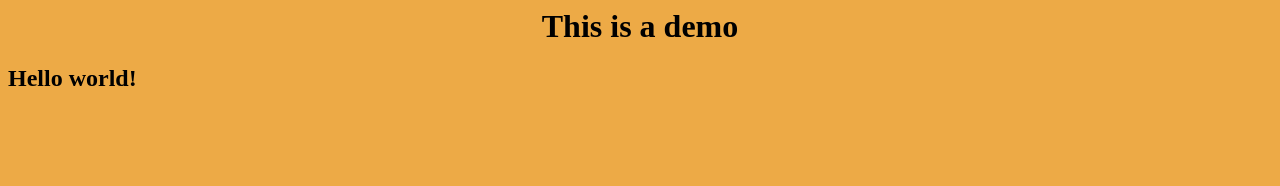
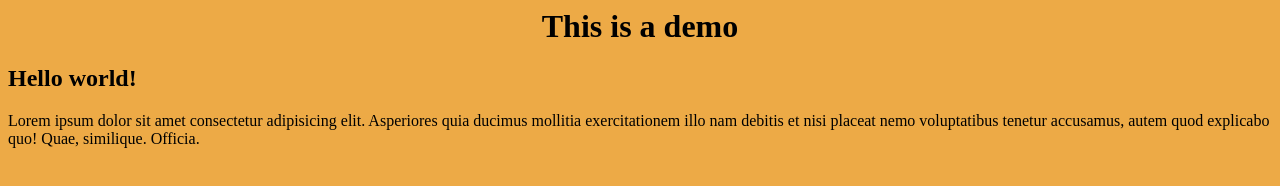
Before and after one commit to gitAji/Demo-210929, a plain HTML site: page index.html in a window 1280 px wide. Drawn offline with Linux system fonts and the light colour scheme.

Commit message:
Update index.html

```diff
--- a/index.html
+++ b/index.html
@@ -10,5 +10,7 @@
 <body>
     <h1>This is a demo</h1>
     <h2>Hello world!</h2>
+    <p>Lorem ipsum dolor sit amet consectetur adipisicing elit. Asperiores quia ducimus mollitia exercitationem illo nam debitis et nisi placeat nemo voluptatibus tenetur accusamus, autem quod explicabo quo! Quae, similique. Officia.</p>
+
 </body>
 </html>
```
